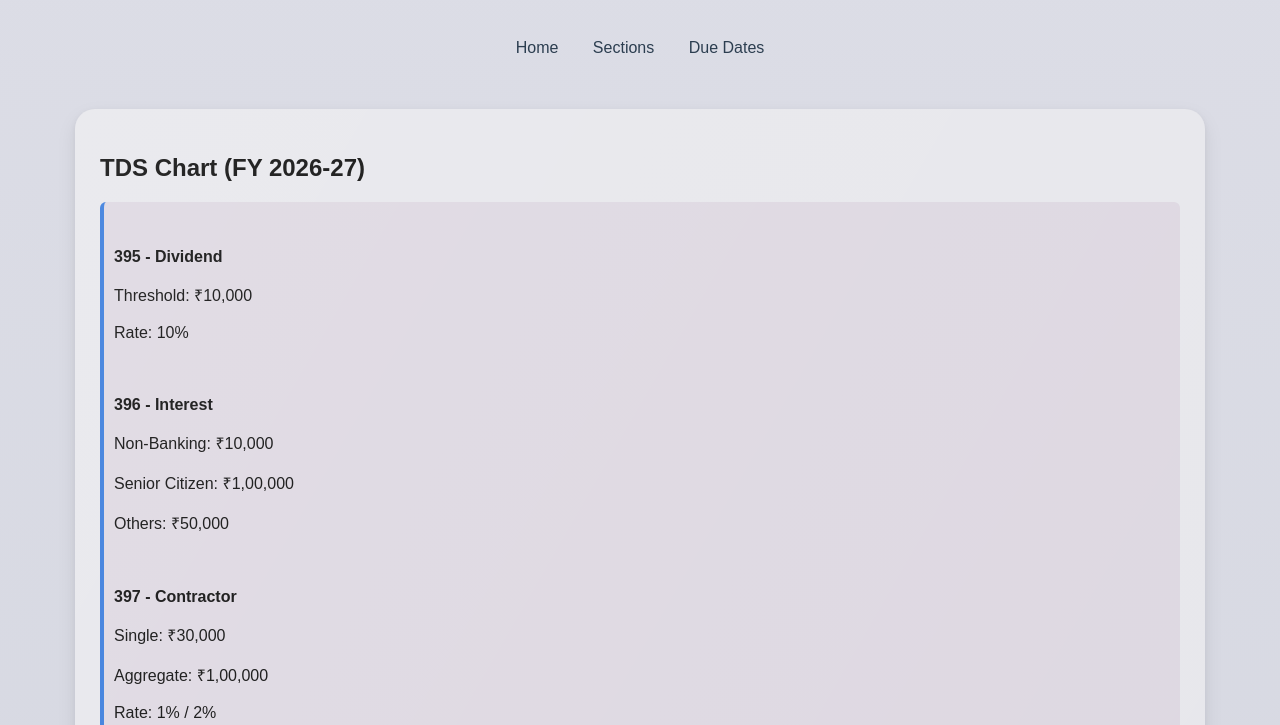
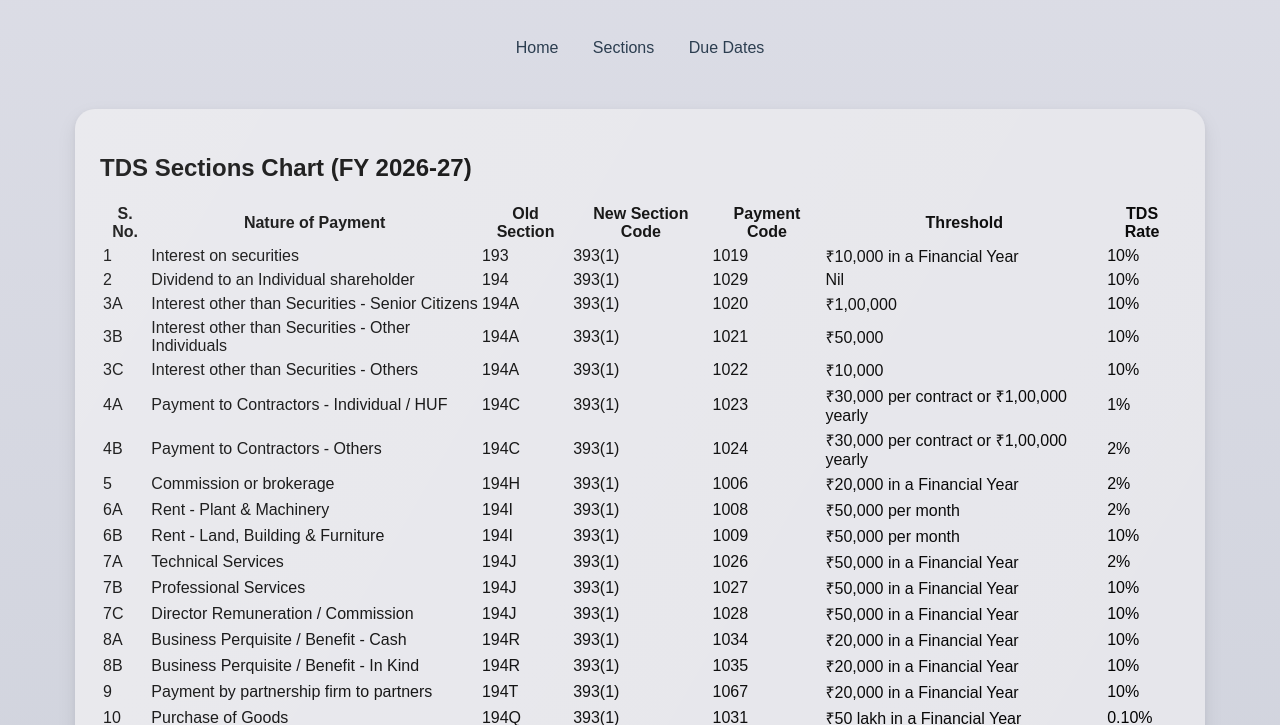
Before and after one commit to somashekharhiremath82-hue/tds-tax-info, a plain HTML site: page sections.html in a window 1280 px wide. Shown: the part 75-800 px from the top of the page. Drawn offline with Linux system fonts and the light colour scheme.

Commit message:
Add files via upload

```diff
--- a/sections.html
+++ b/sections.html
@@ -21,62 +21,208 @@
 
 <div class="card" style="width:90%">
 
-<h2>TDS Chart (FY 2026-27)</h2>
+<h2>TDS Sections Chart (FY 2026-27)</h2>
 
-<div class="result">
+<div style="overflow-x:auto;">
 
-<b>395 - Dividend</b><br>
-Threshold: ₹10,000<br>
-Rate: 10%<br><br>
+<table class="tds-table">
 
-<b>396 - Interest</b><br>
-Non-Banking: ₹10,000<br>
-Senior Citizen: ₹1,00,000<br>
-Others: ₹50,000<br><br>
+<thead>
+<tr>
+  <th>S. No.</th>
+  <th>Nature of Payment</th>
+  <th>Old Section</th>
+  <th>New Section Code</th>
+  <th>Payment Code</th>
+  <th>Threshold</th>
+  <th>TDS Rate</th>
+</tr>
+</thead>
 
-<b>397 - Contractor</b><br>
-Single: ₹30,000<br>
-Aggregate: ₹1,00,000<br>
-Rate: 1% / 2%<br><br>
+<tbody>
 
-<b>397(2) - Commission</b><br>
-Threshold: ₹20,000<br>
-Rate: 5%<br><br>
+<tr>
+<td>1</td>
+<td>Interest on securities</td>
+<td>193</td>
+<td>393(1)</td>
+<td>1019</td>
+<td>₹10,000 in a Financial Year</td>
+<td>10%</td>
+</tr>
 
-<b>399 - Rent</b><br>
-Building: ₹50,000/month<br>
-Rate: 10%<br>
-Plant: 2%<br><br>
+<tr>
+<td>2</td>
+<td>Dividend to an Individual shareholder</td>
+<td>194</td>
+<td>393(1)</td>
+<td>1029</td>
+<td>Nil</td>
+<td>10%</td>
+</tr>
 
-<b>400 - Property</b><br>
-Threshold: ₹50,00,000<br>
-Rate: 1%<br><br>
+<tr>
+<td>3A</td>
+<td>Interest other than Securities - Senior Citizens</td>
+<td>194A</td>
+<td>393(1)</td>
+<td>1020</td>
+<td>₹1,00,000</td>
+<td>10%</td>
+</tr>
 
-<b>398 - Professional</b><br>
-Threshold: ₹50,000<br>
-Rate: 10% / 2%<br><br>
+<tr>
+<td>3B</td>
+<td>Interest other than Securities - Other Individuals</td>
+<td>194A</td>
+<td>393(1)</td>
+<td>1021</td>
+<td>₹50,000</td>
+<td>10%</td>
+</tr>
 
-<b>400(2) - Individual Payments</b><br>
-Threshold: ₹50,00,000<br>
-Rate: 2%<br><br>
+<tr>
+<td>3C</td>
+<td>Interest other than Securities - Others</td>
+<td>194A</td>
+<td>393(1)</td>
+<td>1022</td>
+<td>₹10,000</td>
+<td>10%</td>
+</tr>
 
-<b>401 - Purchase of Goods</b><br>
-Threshold: ₹50,00,000<br>
-Rate: 0.1%<br><br>
+<tr>
+<td>4A</td>
+<td>Payment to Contractors - Individual / HUF</td>
+<td>194C</td>
+<td>393(1)</td>
+<td>1023</td>
+<td>₹30,000 per contract or ₹1,00,000 yearly</td>
+<td>1%</td>
+</tr>
 
-<b>402 - E-commerce</b><br>
-Threshold: ₹5,00,000<br>
-Rate: 0.1%<br><br>
+<tr>
+<td>4B</td>
+<td>Payment to Contractors - Others</td>
+<td>194C</td>
+<td>393(1)</td>
+<td>1024</td>
+<td>₹30,000 per contract or ₹1,00,000 yearly</td>
+<td>2%</td>
+</tr>
 
-<b>403 - Cash Withdrawal</b><br>
-Up to ₹1 Cr: 2%<br>
-Above: 5%<br><br>
+<tr>
+<td>5</td>
+<td>Commission or brokerage</td>
+<td>194H</td>
+<td>393(1)</td>
+<td>1006</td>
+<td>₹20,000 in a Financial Year</td>
+<td>2%</td>
+</tr>
 
-<b>404 - Crypto (VDA)</b><br>
-Rate: 1%<br><br>
+<tr>
+<td>6A</td>
+<td>Rent - Plant & Machinery</td>
+<td>194I</td>
+<td>393(1)</td>
+<td>1008</td>
+<td>₹50,000 per month</td>
+<td>2%</td>
+</tr>
 
-<b>No PAN</b><br>
-Rate: 20%
+<tr>
+<td>6B</td>
+<td>Rent - Land, Building & Furniture</td>
+<td>194I</td>
+<td>393(1)</td>
+<td>1009</td>
+<td>₹50,000 per month</td>
+<td>10%</td>
+</tr>
+
+<tr>
+<td>7A</td>
+<td>Technical Services</td>
+<td>194J</td>
+<td>393(1)</td>
+<td>1026</td>
+<td>₹50,000 in a Financial Year</td>
+<td>2%</td>
+</tr>
+
+<tr>
+<td>7B</td>
+<td>Professional Services</td>
+<td>194J</td>
+<td>393(1)</td>
+<td>1027</td>
+<td>₹50,000 in a Financial Year</td>
+<td>10%</td>
+</tr>
+
+<tr>
+<td>7C</td>
+<td>Director Remuneration / Commission</td>
+<td>194J</td>
+<td>393(1)</td>
+<td>1028</td>
+<td>₹50,000 in a Financial Year</td>
+<td>10%</td>
+</tr>
+
+<tr>
+<td>8A</td>
+<td>Business Perquisite / Benefit - Cash</td>
+<td>194R</td>
+<td>393(1)</td>
+<td>1034</td>
+<td>₹20,000 in a Financial Year</td>
+<td>10%</td>
+</tr>
+
+<tr>
+<td>8B</td>
+<td>Business Perquisite / Benefit - In Kind</td>
+<td>194R</td>
+<td>393(1)</td>
+<td>1035</td>
+<td>₹20,000 in a Financial Year</td>
+<td>10%</td>
+</tr>
+
+<tr>
+<td>9</td>
+<td>Payment by partnership firm to partners</td>
+<td>194T</td>
+<td>393(1)</td>
+<td>1067</td>
+<td>₹20,000 in a Financial Year</td>
+<td>10%</td>
+</tr>
+
+<tr>
+<td>10</td>
+<td>Purchase of Goods</td>
+<td>194Q</td>
+<td>393(1)</td>
+<td>1031</td>
+<td>₹50 lakh in a Financial Year</td>
+<td>0.10%</td>
+</tr>
+
+<tr>
+<td>11</td>
+<td>Sale of Scrap</td>
+<td>206C(1)</td>
+<td>394(1)</td>
+<td>1073</td>
+<td>Nil</td>
+<td>1%</td>
+</tr>
+
+</tbody>
+</table>
 
 </div>
 
@@ -93,7 +239,7 @@ Rate: 20%
 <p>
   📥 <b>TDS Chart (Excel Download)</b><br>
   <a href="tds-chart.xlsx" download>
-    Download TDS/TCS Chart (FY 2025-26)
+    Download TDS/TCS Chart (FY 2026-27)
   </a>
 </p>
 
--- a/style.css
+++ b/style.css
@@ -37,6 +37,7 @@ nav a {
 .container {
   display: flex;
   justify-content: center;
+  align-items: flex-start;
   gap: 40px;
   padding: 40px;
   flex-wrap: wrap;
```
Also changed, not shown: database.js (+105 -9 lines), index.html (+9 -20 lines), script.js (+125 -35 lines), 1 other file.
